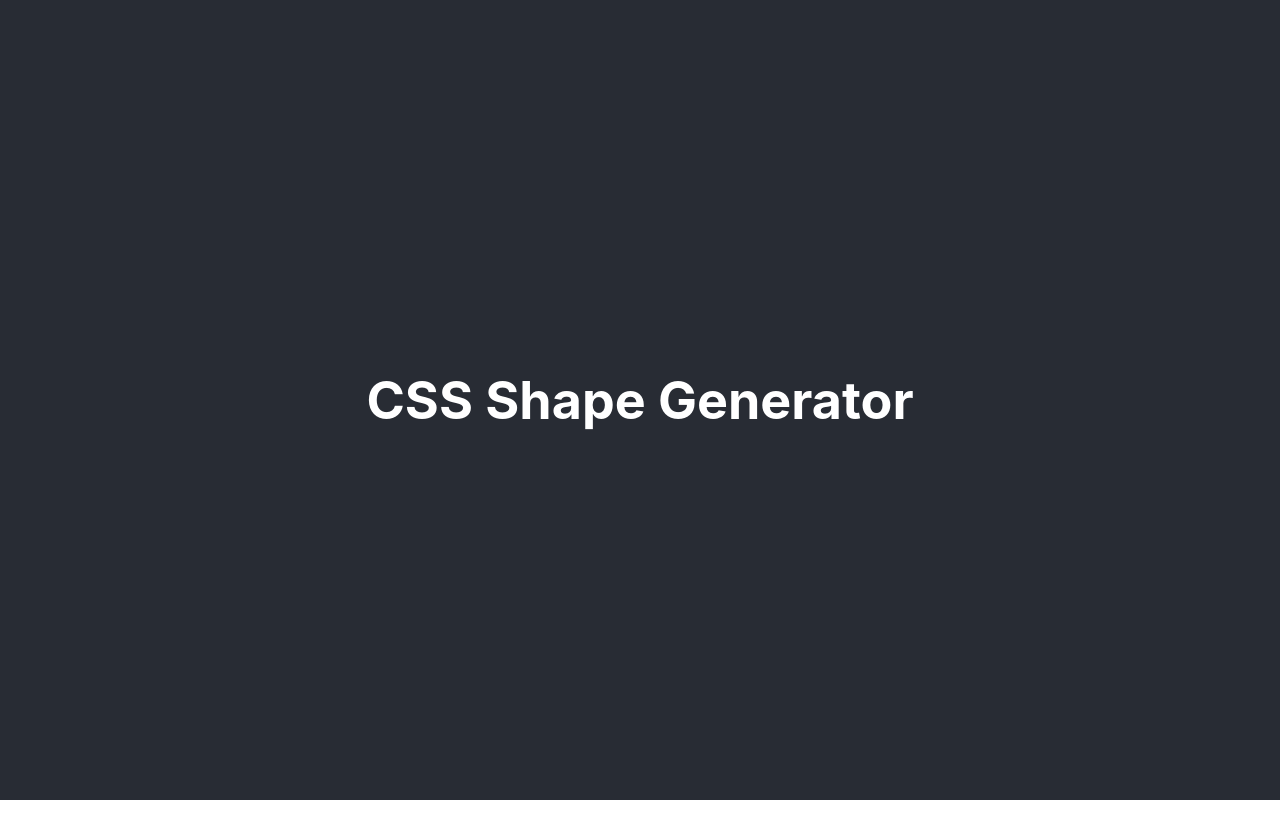
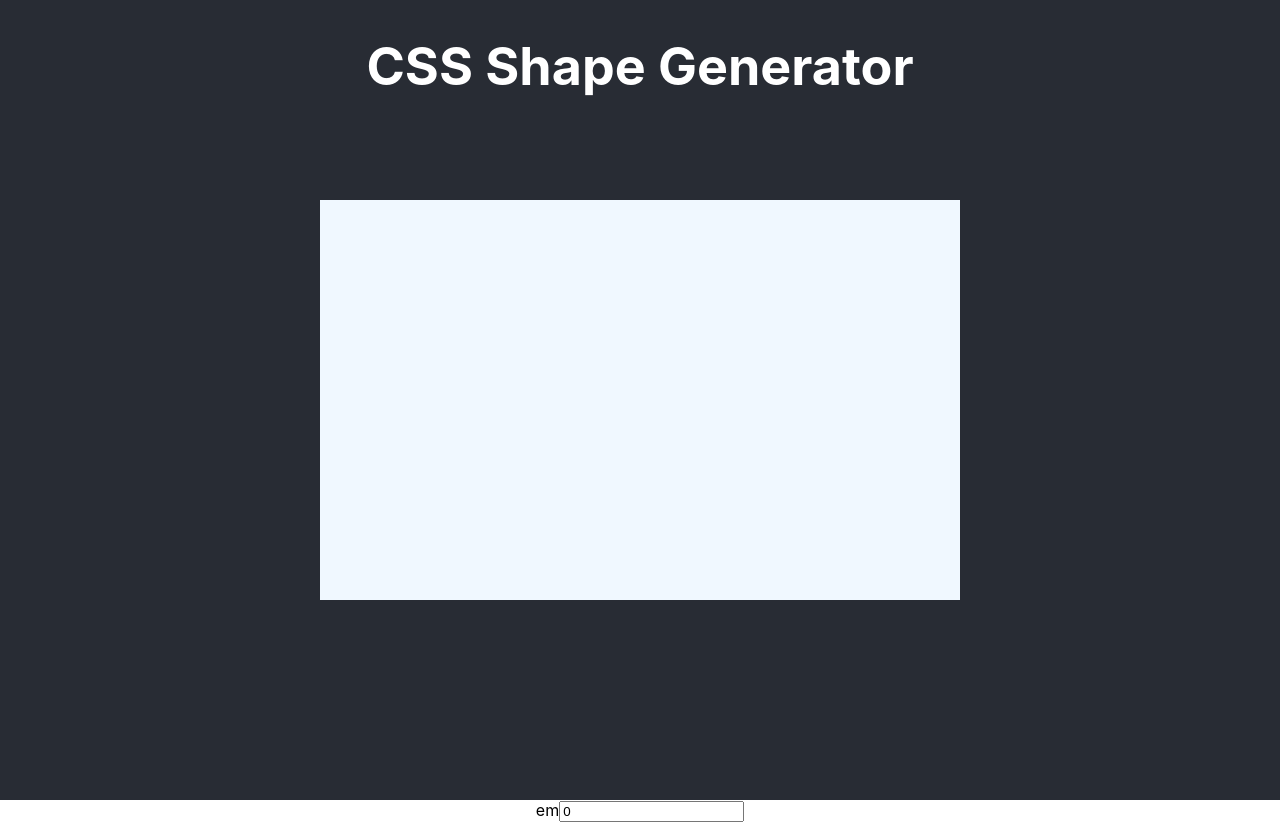
Before and after one commit to kylemcloughlin/css-shape-gen, a React (Create React App) app: page / in a window 1280 px wide. Before the commit the page ends 800 px from the top, so only its background shows below. Built offline with nearby package versions, Linux system fonts and the light colour scheme.

Commit message:
added firt form for size of shapes

```diff
--- a/src/App.css
+++ b/src/App.css
@@ -17,8 +17,8 @@
   background-color: #282c34;
   min-height: 100vh;
   display: flex;
-  flex-direction: column;
-  align-items: center;
+  /* flex-direction: column; */
+  /* align-items: center; */
   justify-content: center;
   font-size: calc(10px + 2vmin);
   color: white;
@@ -28,6 +28,26 @@
   color: #61dafb;
 }
 
+.shape-container {
+width: 100%;
+position: absolute;
+display: flex;
+justify-content: center;
+align-items: center;
+top: 0;
+height: 100%;
+}
+.shape {
+  width: 50%;
+  height: 50%;
+  background-color: aliceblue;
+}
+
+
+
+
+
+
 @keyframes App-logo-spin {
   from {
     transform: rotate(0deg);
--- a/src/App.js
+++ b/src/App.js
@@ -1,5 +1,6 @@
 import React from 'react';
-import logo from './logo.svg';
+import Shape from './hooks/cssShape.jsx';
+import Size from './hooks/sizeForm.jsx';
 import './App.css';
 
 function App() {
@@ -8,6 +9,10 @@ function App() {
       <header className="App-header">
       <h1>CSS Shape Generator</h1>
       </header>
+      <div>
+        <Shape/>
+      <Size/>
+      </div>
     </div>
   );
 }
--- /dev/null
+++ b/src/hooks/cssShape.jsx
@@ -0,0 +1,12 @@
+import React from 'react';
+
+
+function Shape() {
+  return (
+    <div className="shape-container">
+       <div className="shape"/>
+    </div>
+  );
+}
+
+export default Shape;
--- /dev/null
+++ b/src/hooks/sizeForm.jsx
@@ -0,0 +1,23 @@
+import React, {useState} from 'react';
+
+
+export default function Size() {
+  const  [size, setSize] = useState(0);
+  const test = e => {
+    e.preventDefault();
+    console.log(size);
+  }
+
+  return (
+    <form className="size-form-container" onSubmit={test}>
+      <label>em
+      <input
+      type='number'
+      className="size-input"
+       value={size}
+       placeholder={`${size}`}
+       onChange={e => setSize(e.target.value)}/>
+      </label>
+    </form>
+  );
+}
```
